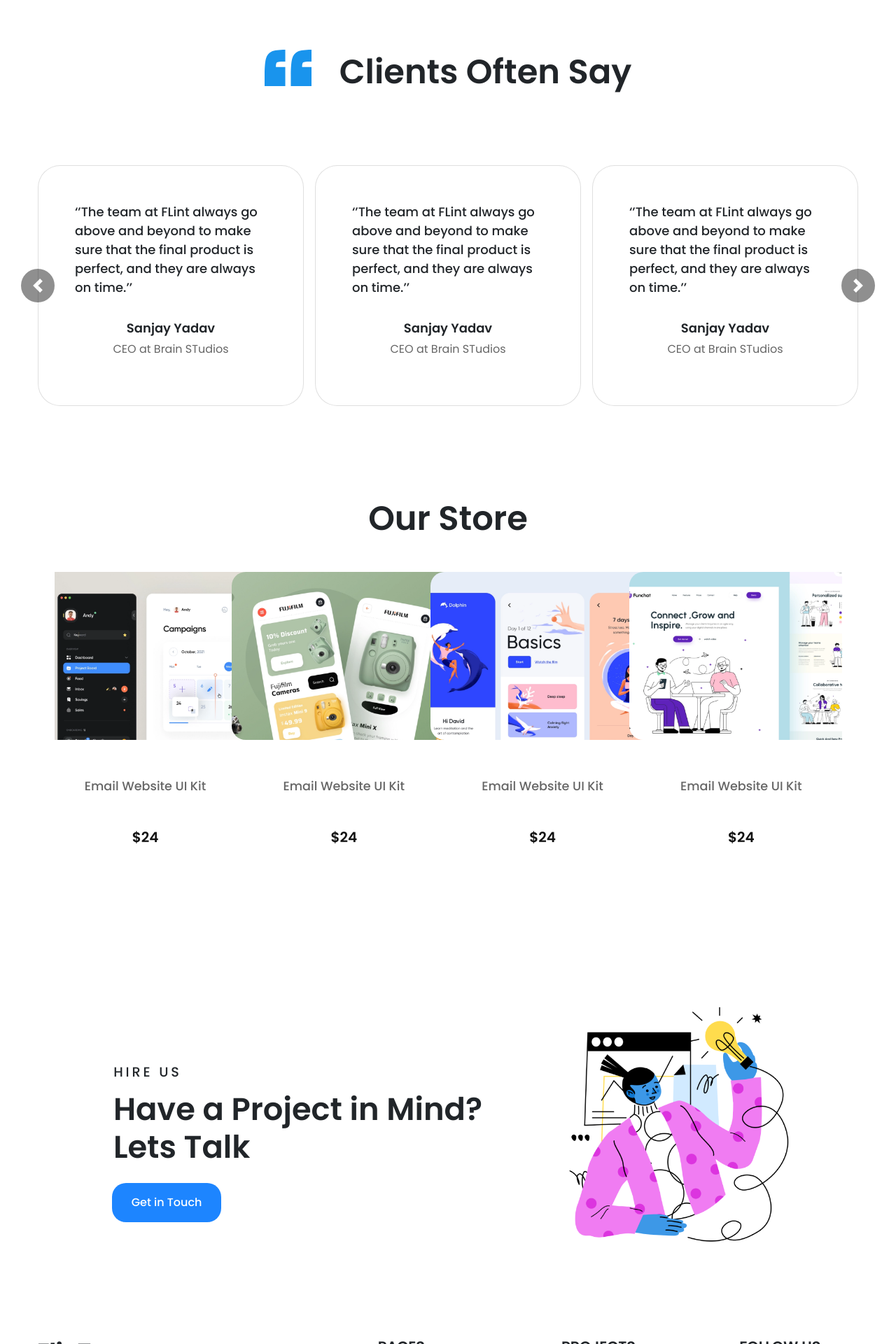
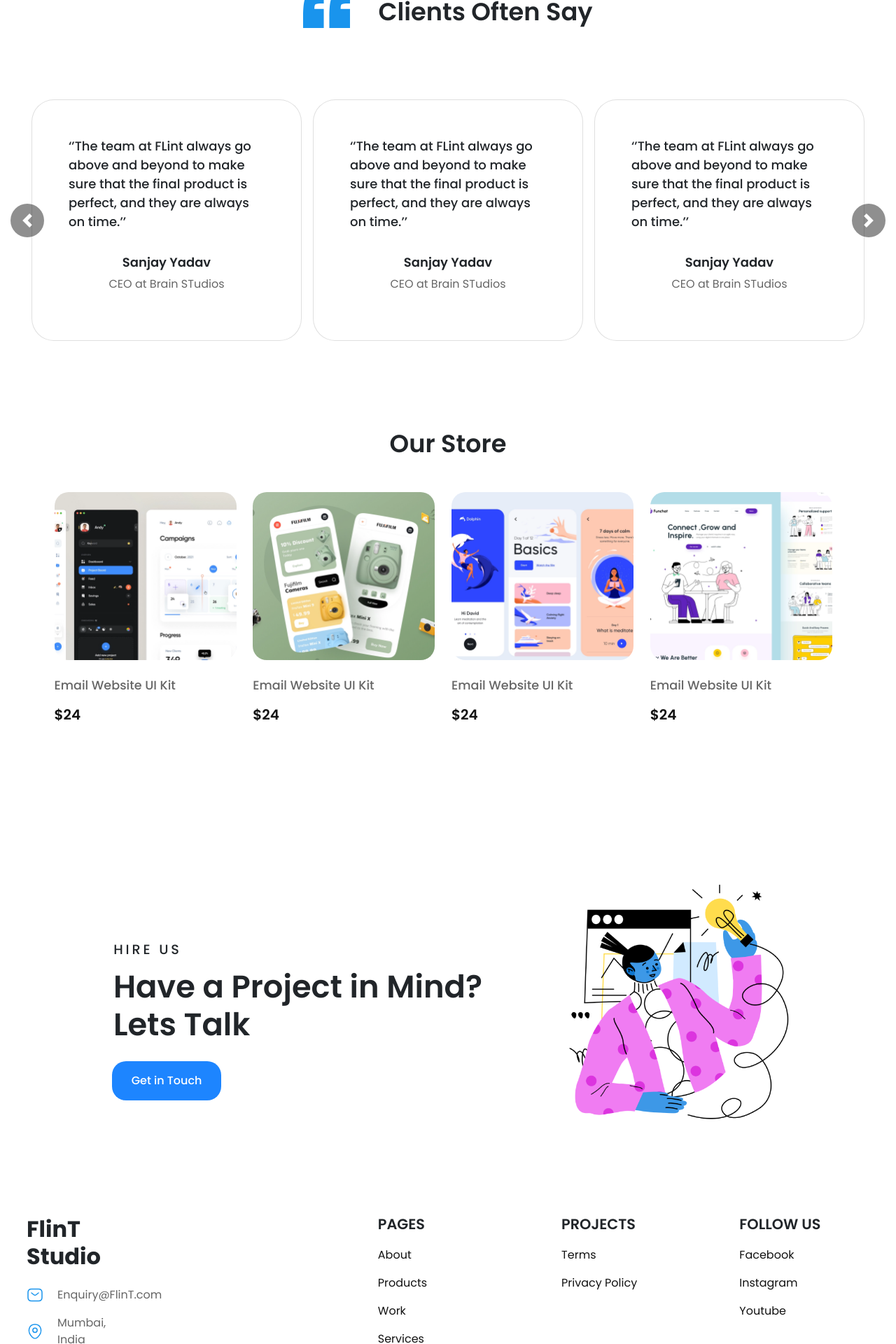
Before and after one commit to Maxx058/Flint, a PHP site: page / in a window 1280 px wide. Shown: the part 4160-6080 px from the top of the page at 70% size. Run offline with PHP 8.4, Linux system fonts and the light colour scheme.

Commit message:
Update Layout and fix spacing

```diff
--- a/css/style.css
+++ b/css/style.css
@@ -1,4 +1,8 @@
 @import url("https://fonts.googleapis.com/css2?family=Poppins:wght@400;500;600;700&display=swap");
+:root {
+    --swiper-navigation-size: 28px !important;
+}
+
 .container-fluid {
     width: auto !important;
     max-width: 1280px;
@@ -164,7 +168,7 @@ header {
 }
 
 .section-heading {
-    font-size: 3em;
+    font-size: 2.2em;
     font-weight: 600;
     text-align: center;
     margin-top: 0.4em;
@@ -575,8 +579,8 @@ header {
     display: flex;
     flex-direction: column;
     max-width: 95%;
-    justify-content: center;
-    gap: 2em;
+    justify-content: start;
+    gap: 0.1em;
 }
 
 .store-product-image-container {
@@ -588,8 +592,7 @@ header {
 }
 
 .store-product-image {
-    max-height: 20em;
-    width: 20em;
+    max-width: 100%;
     cursor: pointer;
     transition: all 0.3s ease-in-out;
 }
@@ -752,6 +755,11 @@ header {
 
 /* closing of get in touch*/
 
+.swiper-button-next::after,
+.swiper-button-prev::next {
+    font-size: 28px !important;
+}
+
 
 /* opening of footer */
 
@@ -835,5 +843,42 @@ header {
     color: #666666;
 }
 
+.footer-columns:not(:first-child) {
+    justify-content: center;
+}
+
+.footer-columns:last-child {
+    justify-content: end;
+}
+
+.text-align-start {
+    text-align: start;
+}
+
+.first-heading {
+    font-size: 3em;
+}
+
+@media (max-width:576px) {
+    .footer-columns {
+        justify-content: start !important;
+    }
+    .footer-columns-container {
+        row-gap: 32px;
+    }
+    .project-container>div:not(.project-description-container) {
+        justify-content: center !important;
+    }
+    .carousel-inner {
+        padding: 0px !important;
+    }
+    .carousel .card {
+        padding: 10px;
+    }
+    .carousel .card-body {
+        padding: 16px;
+    }
+}
+
 
 /* closing of footer */
--- a/index.html
+++ b/index.html
@@ -41,7 +41,7 @@
             <div class="col-xl-2 col-md-2">&nbsp;</div>
             <div class="intro-container col-xl-8 col-md-8">
                 <h5 class="subheading">Creative Design Agency based in India</h5>
-                <h2 class="section-heading mx-xs-3">Creating Seamless Designs that create an Impact.</h2>
+                <h2 class="section-heading mx-xs-3 first-heading">Creating Seamless Designs that create an Impact.</h2>
             </div>
             <div class="col-md-2 xol-xl-2">&nbsp;</div>
         </div>
@@ -193,12 +193,12 @@
                 <div class="col-md-12 col-xl-12 mx-auto testmonials-heading">
                     <div class="quote"><img src="./Images/quote.svg" alt="quote" /></div>
                     <div>
-                        <h1 class="section-heading">Clients Often Say</h1>
+                        <h1 class="section-heading text-align-start">Clients Often Say</h1>
                     </div>
                 </div>
             </div>
             <div class="row">
-                <div id="carouselExampleControls" class="carousel slide col-xl-12 col-md-12" data-ride="carousel">
+                <div id="carouselExampleControls" class="carousel slide col-xl-12 col-md-12 px-0 " data-ride="carousel">
                     <div class="carousel-inner testimonials-container">
                         <div class="carousel-item active">
                             <div class="cards-wrapper">
@@ -296,7 +296,7 @@
 
             <div class="swiper-wrapper col-12 d-flex flex-row ">
                 <div class="swiper-slide">
-                    <div class="store-product-card align-items-center ">
+                    <div class="store-product-card">
                         <div class="store-product-image-container">
                             <img src="/Images/storeitem1.png" class="store-product-image" />
                         </div>
@@ -307,7 +307,7 @@
                 </div>
 
                 <div class="swiper-slide">
-                    <div class="store-product-card align-items-center ">
+                    <div class="store-product-card">
                         <div class="store-product-image-container">
                             <img src="/Images/storeitem2.png" class="store-product-image" />
                         </div>
@@ -318,7 +318,7 @@
                 </div>
 
                 <div class="swiper-slide">
-                    <div class="store-product-card align-items-center ">
+                    <div class="store-product-card">
                         <div class="store-product-image-container">
                             <img src="/Images/storeitem3.png" class="store-product-image" />
                         </div>
@@ -329,7 +329,7 @@
                 </div>
 
                 <div class="swiper-slide">
-                    <div class="store-product-card align-items-center ">
+                    <div class="store-product-card">
                         <div class="store-product-image-container">
                             <img src="/Images/storeitem4.png" class="store-product-image" />
                         </div>
@@ -339,7 +339,7 @@
                     </div>
                 </div>
             </div>
-            <div class="col-12 m-3 row">
+            <div class=" col-12 col-xs-8 col-sm-6 col-lg-2 m-3 row">
                 <div class="swiper-button-next col-4 mx-lg-auto mx-5 px-md-5"></div>
                 <div class="col-8 mx-5">&nbsp;</div>
                 <div class="swiper-button-prev col-4 mx-lg-auto mx-5 px-md-5"></div>
@@ -373,8 +373,8 @@
     <div class="container-fluid">
         <div class="footer">
             <div class="footer-columns-all row mx-0 justify-content-between ">
-                <div class="col-xl-3 col-lg-3 row">
-                    <div class="footer-flint-info col-md-12 col-sm-12 mx-2">
+                <div class="col-12 col-sm-3 row mb-4 mb-sm-0 ">
+                    <div class="footer-flint-info  mx-2">
                         <div>
                             <h2 class="footer-logo">FlinT <br>Studio</h2>
                         </div>
@@ -390,11 +390,11 @@
                         </div>
                     </div>
                 </div>
-                <div class="col-7">
+                <div class="col-12 col-sm-7">
 
-                    <div class="row justify-content-between">
+                    <div class="row justify-content-between footer-columns-container ">
 
-                        <div class="footer-columns col-xl-3 col-lg-3 col-md-4 row">
+                        <div class="footer-columns col-xl-3 col-sm-4 row">
                             <div class="">
                                 <h4 class="footer-column-title">PAGES</h4>
                                 <div class="footer-column-items-all">
@@ -406,7 +406,7 @@
                             </div>
                         </div>
 
-                        <div class="footer-columns col-xl-3 col-lg-3 col-md-4 row justify-content-center ">
+                        <div class="col-xl-3 col-lg-3 col-sm-4 row  footer-columns ">
                             <div class="">
                                 <h4 class="footer-column-title">PROJECTS</h4>
                                 <div class="footer-column-items-all">
@@ -416,7 +416,7 @@
                             </div>
                         </div>
 
-                        <div class="footer-columns col-xl-3 col-lg-3 col-md-4 row justify-content-end ">
+                        <div class="col-xl-3 col-lg-3 col-sm-4 row footer-columns ">
                             <div class="">
                                 <h4 class="footer-column-title">FOLLOW US</h4>
                                 <div class="footer-column-items-all">
```
